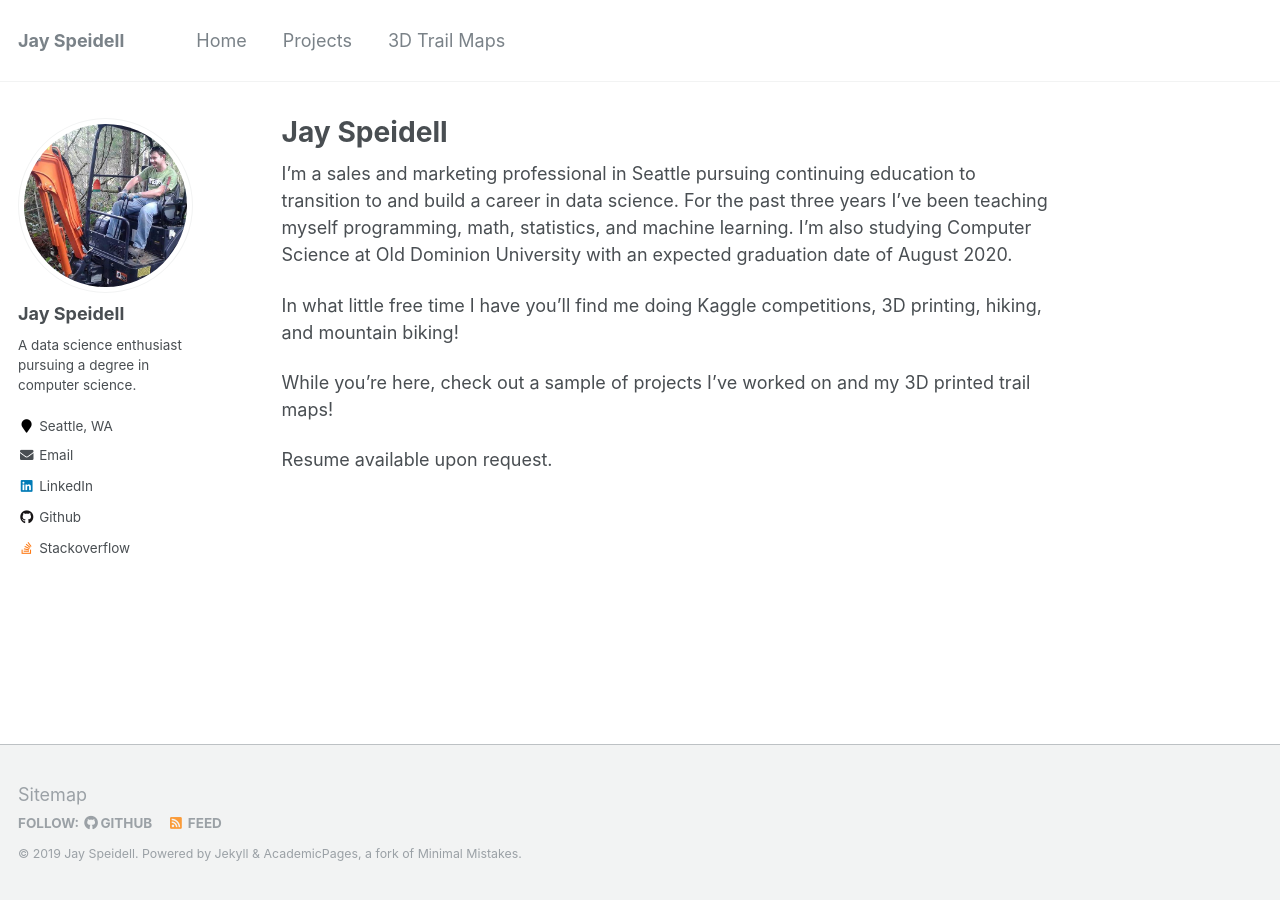
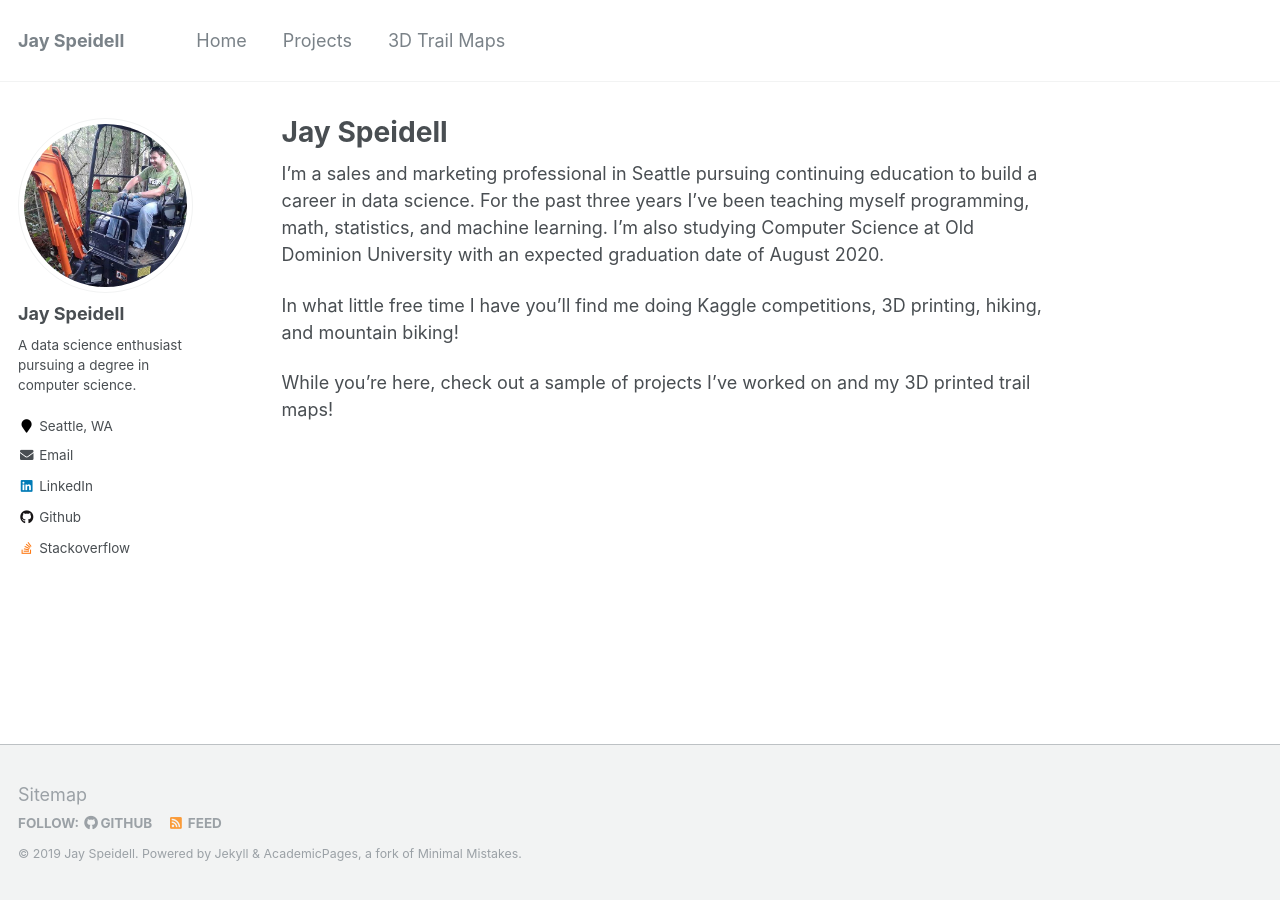
Before and after one commit to jayspeidell/jayspeidell.github.io, a Jekyll site: the page built from _pages/about.md, in a window 1280 px wide. Built offline with Jekyll 4.4.1, drawn with Linux system fonts in a browser that asks for light colours.

Commit message:
quick edit 342342

```diff
--- a/_pages/about.md
+++ b/_pages/about.md
@@ -8,10 +8,8 @@ redirect_from:
   - /about.html
 ---
 
-I'm a sales and marketing professional in Seattle pursuing continuing education to transition to and build a career in data science. For the past three years I've been teaching myself programming, math, statistics, and machine learning. I'm also studying Computer Science at Old Dominion University with an expected graduation date of August 2020.
+I'm a sales and marketing professional in Seattle pursuing continuing education to build a career in data science. For the past three years I've been teaching myself programming, math, statistics, and machine learning. I'm also studying Computer Science at Old Dominion University with an expected graduation date of August 2020.
 
 In what little free time I have you'll find me doing Kaggle competitions, 3D printing, hiking, and mountain biking!
 
 While you're here, check out a sample of projects I've worked on and my 3D printed trail maps!
-
-Resume available upon request.
```
